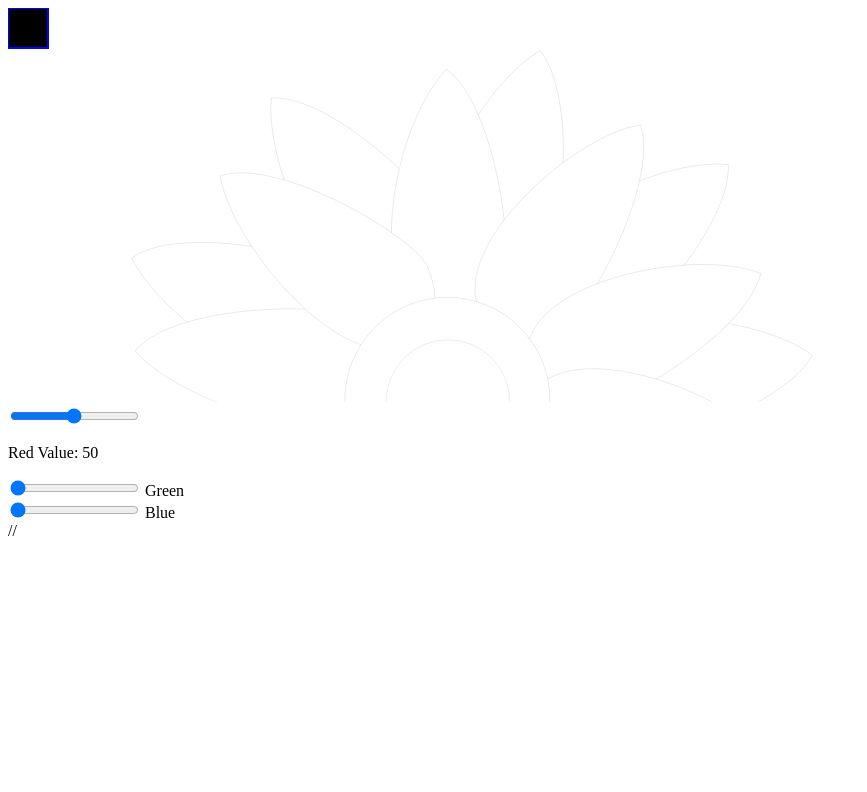
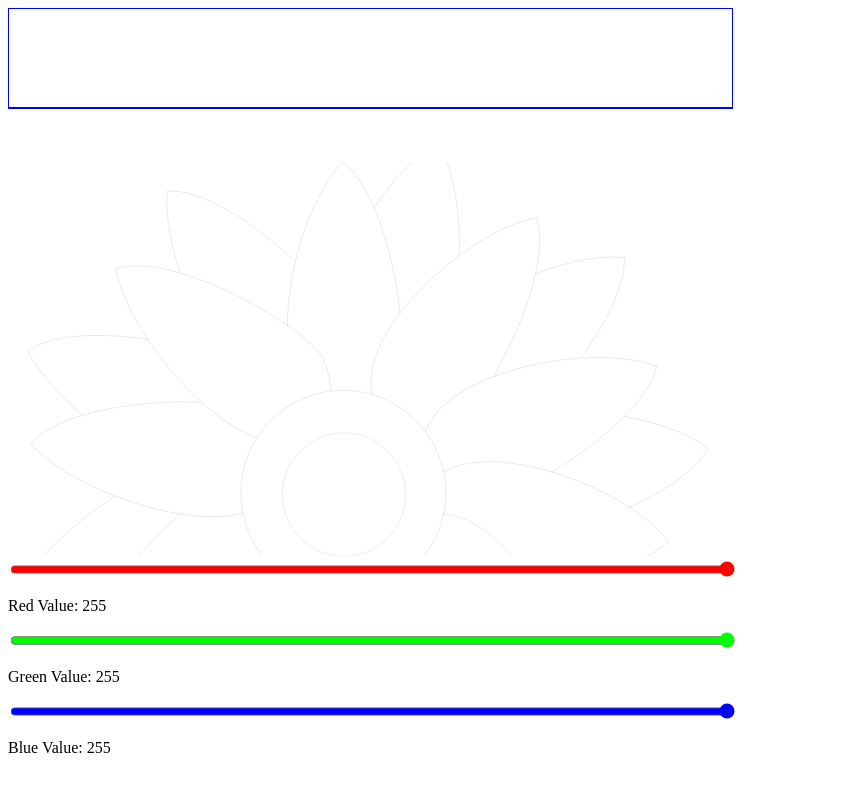
Before and after one commit to melflowers2023/coloring-book, a plain HTML site: page index.html in a window 1280 px wide. Shown: the whole page, without its empty margins (0-867 px from the left). Drawn offline with nearby package versions, Linux system fonts and the light colour scheme.

Commit message:
sliders change color

```diff
--- a/index.html
+++ b/index.html
@@ -4,27 +4,27 @@
 <style>
 #main {
 }
-  #sidebar {
+  /* #sidebar {
   float:left;
   width:60px;
   /* var _currentFill = "fill:#000"; */
-}
+
 </style>
 
 <div id="sidebar">
-  <svg id="swatches" width="60px" height="60px"  style="stroke: #000;stroke-width: 2; stroke-opacity: 0.1">
-     <rect id="first" style="fill:#000"    x="0"  y="0" width="40" height="40"/>
+  <svg id="swatches" width="725px" height="150px"  style="stroke: #000;stroke-width: 2; stroke-opacity: 0.1">
+     <rect id="first" style="fill:white"    x="0"  y="0" width="725" height="100"/>
      <!-- <rect style="fill:#f00"    x="0" y="40" width="40" height="40"/>  -->
      <!-- <rect style="fill:#7DBBE6" x="0"  y="80" width="40" height="40"/>
      <rect style="fill:#C3E4D8" x="0"  y="120" width="40" height="40"/> -->
-     <rect id="selection" style="stroke:#0000ff; stroke-opacity: 1;fill:none" x="0" y="0" width="40" height="40"/>
+     <rect id="selection" style="stroke:#0000ff; stroke-opacity: 1;fill:none" x="0" y="0" width="725" height="100"/>
   </svg>
 </div>
 
 <div id="main">
   <svg id="octocat"xmlns="http://www.w3.org/2000/svg" width="793.70076" height="393.7067066666666" style="fill:#fff;stroke: #000; stroke-opacity: 0.1">
     <title>Sun Flower Template</title>
-    <g id="layer2" transform="translate(114 66)" display="inline">
+    <g id="layer2" transform="translate(70 5)" display="inline">
     <g id="svg_27" transform="matrix(0.849029 0 0 0.849029 65.2874 25.9633)">
         <path id="svg_28" d="m335.662872,237.986206c29.202484,-24.342041 60.58606,-230.559322 9.385345,-295.979031c-73.760437,41.40971 -167.217957,217.611736 -116.882584,287.760891c50.335403,70.149139 107.90538,6.715332 107.497238,8.21814z"/>
         <path id="svg_29" d="m386.044678,310.854431c37.9216,-2.697144 183.860779,-151.734833 180.521729,-234.741455c-84.056488,-9.480042 -262.842316,78.93425 -262.968384,165.273926c-0.126099,86.339691 83.655823,68.486267 82.446655,69.467529z"/>
@@ -54,104 +54,120 @@
 
 </div>
 <div class="slidecontainer">
-  <input type="range" min="1" max="100" value="50" class="slider" id="myRange">
+  <input type="range" min="0" max="255" value="255" class="slider" id="redRange" style="accent-color: rgb(255, 0, 0)">
   <p> Red Value: <span id="demor"></span></p>
 </div>
-<!-- <div class="slidecontainer">
-  <input type="range" min="1" max="255" value="0" class="slider" id="myRange">
-  <p>Red Value: <span id="demo"></span></p>
-  Red
-</div> -->
 <div class="slidecontainer">
-  <input type="range" min="1" max="255" value="0" class="slider" id="myRange">
-  Green
+  <input type="range" min="0" max="255" value="255" class="slider" id="greenRange" style="accent-color: rgb(0, 255, 0)">
+  <p> Green Value: <span id="demog"></span></p>
 </div>
 <div class="slidecontainer">
-  <input type="range" min="1" max="255" value="0" class="slider" id="myRange">
-  Blue
+  <input type="range" min="0" max="255" value="255" class="slider" id="blueRange" style="accent-color: rgb(0, 0, 255)">
+  <p> Blue Value: <span id="demob"></span></p>
+  <style type="text/css" media="screen">
+
+    /* div {
+        margin-bottom: 1em;
+    } */
+
+    .slider {
+        width: 725px;
+        height: 15px;
+        /* min-height:     400px; */
+/* line-height:    400px; */
+    }
+
+</style>
 </div>
 <script src="https://ajax.googleapis.com/ajax/libs/jquery/1.9.0/jquery.min.js"></script>
 
-// <script>
-// color swatches
-/*
-      #cat          { fill:   #000; }
-      #pupils       { fill:   #AD5C51; }
-      #mouth       { fill:   #AD5C51; }
-      #face         { fill:   #F4CBB2; }
-      #nose       { fill:   #F00; }
-      #shadow-legs  { fill:   #7DBBE6; }
-      #eyes         { fill:   #FFF; }
-      #puddle     { fill:   #9CDAF1; }
-      #drop       { fill:   #9CDAF1; }
-      #octo       { fill:   #C3E4D8; }
-*/
-var  n_red = 0;
-var n_blue = 0;
-var n_green = 0;
+<script>
+
+var  n_red = 255;
+var n_blue = 255;
+var n_green = 255;
 var _currentColor = 000;
-_currentFill = "fill:" + _currentColor;
+var _currentFill = "fill:#white";
   var _currentMel = "fill:#" + _currentColor;
   "fill:" + _currentColor;
     $("#octocat").click(function (event) { $(event.target).attr('style', _currentFill); })
     var $swatches = $("#swatches");
     $swatches.click(function (event) {
       $swatch = $(event.target);
-      // $(event.target).attr('style', _currentFill);
       loc = [parseInt($swatch.attr('x'), 10), parseInt($swatch.attr('y'), 10)]
       $("#selection", $swatches).attr('x', loc[0]);
       $("#selection", $swatches).attr('y', loc[1]);
-      // _currentFill = "fill:#000";
-      // _currentColor = rgb(255, 99, 71);
       _currentColor = "rgb(" + n_red + "," + n_green + "," + n_blue + ")";
       _currentFill = "fill:" + _currentColor;
-      console.log($swatch.attr('style'));
-      console.log(_currentFill);
 
-      if ($swatch.attr('style') == "fill:#f00") {
-        n_red += 20;
-        // $("#first", $swatches).attr('x', loc[0]);
-        // $("#first", $("#swatches")).attr('style', "fill:red");
-        // $swatch.attr('style') = "fill:#7DBBE6";
-      }
-      if ($swatch.attr('style') == "fill:#7DBBE6") {
-        n_blue += 20;
-      }
-      if ($swatch.attr('style') == "fill:#C3E4D8") {
-        n_green += 20;
-      }
-      console.log(n_red + 1);
-      // _currentFill = $swatch.attr('style'); ;
+      // if ($swatch.attr('style') == "fill:#f00") {
+      //   n_red += 20;
+      // }
+      // if ($swatch.attr('style') == "fill:#7DBBE6") {
+      //   n_blue += 20;
+      // }
+      // if ($swatch.attr('style') == "fill:#C3E4D8") {
+      //   n_green += 20;
+      // }
     })
-    // var slider = document.getElementById("myRange");
-    // var output = output = document.getElementById("demo");
-    // output.innerHTML = slider.value;
-    // slider.onimput = function () {
-    //   output.innerHTML = this.value;
-    // }
+
 </script>
 <script>
-  var slider = document.getElementById("myRange");
+  var slider = document.getElementById("redRange");
   var output = document.getElementById("demor");
-  output.innerHTML = slider.value;
+  document.getElementById("demor").innerHTML = document.getElementById("redRange").value;
+  document.getElementById("demog").innerHTML = document.getElementById("greenRange").value;
+  document.getElementById("demob").innerHTML = document.getElementById("blueRange").value;
 
-  slider.oninput = function() {
+  document.getElementById("redRange").oninput = function() {
     document.getElementById("demor").innerHTML = this.value;
     n_red = this.value;
     _currentColor = "rgb(" + n_red + "," + n_green + "," + n_blue + ")";
-      _currentFill = "fill:" + _currentColor;
+    _currentFill = "fill:" + _currentColor;
     $("#first", $("#swatches")).attr('style', _currentFill );
+    $("#redRange").attr('style', "accent-color: rgb(" + n_red + ", 0, 0)");
   }
-//   </script>
+  document.getElementById("greenRange").oninput = function() {
+    document.getElementById("demog").innerHTML = this.value;
+    n_green = this.value;
+    _currentColor = "rgb(" + n_red + "," + n_green + "," + n_blue + ")";
+    _currentFill = "fill:" + _currentColor;
+    $("#first", $("#swatches")).attr('style', _currentFill );
+    $("#greenRange").attr('style', "accent-color: rgb(0, " + n_green + ", 0)");
 
-<!-- <rect style="fill:#f00"    x="0"  y="0" width="40" height="40"/> -->
+  }
+  document.getElementById("blueRange").oninput = function() {
+    document.getElementById("demob").innerHTML = this.value;
+    n_blue = this.value;
+    _currentColor = "rgb(" + n_red + "," + n_green + "," + n_blue + ")";
+    _currentFill = "fill:" + _currentColor;
+    $("#first", $("#swatches")).attr('style', _currentFill );
+    $("#blueRange").attr('style', "accent-color: rgb(0, 0," + n_blue + ")");
+  }
+  // change: (args: SliderChangeEventArgs) => {
+  //       if (args.value > 0 && args.value <= 25) {
+  //           // Change handle and range bar color to green when
+  //           (sliderHandle as HTMLElement).style.backgroundColor = 'green';
+  //           (sliderTrack as HTMLElement).style.backgroundColor = 'green';
+  //       } else if (args.value > 25 && args.value <= 50) {
+  //           // Change handle and range bar color to royal blue
+  //           (sliderHandle as HTMLElement).style.backgroundColor = 'royalblue';
+  //           (sliderTrack as HTMLElement).style.backgroundColor = 'royalblue';
+  //       } else if (args.value > 50 && args.value <= 75) {
+  //           // Change handle and range bar color to dark orange
+  //           (sliderHandle as HTMLElement).style.backgroundColor = 'darkorange';
+  //           (sliderTrack as HTMLElement).style.backgroundColor = 'darkorange';
+  //       } else if (args.value > 75 && args.value <= 100) {
+  //           // Change handle and range bar color to red
+  //           (sliderHandle as HTMLElement).style.backgroundColor = 'red';
+  //           (sliderTrack as HTMLElement).style.backgroundColor = 'red';
+  //       }
+  //   }
+ </script>
+
+
 
 </body>
 
-<!-- <svg id="swatches" width="60px" height="200px" viewBox="-4 -4 60 200" style="stroke: #000;stroke-width: 2; stroke-opacity: 0.1">
-  <rect style= _currentColor;   x="40"  y="0" width="40" height="40"/> -->
-
-
-  <!-- <rect id="selection" style="stroke:#0000ff; stroke-opacity: 1;fill:none" x="0" y="0" width="40" height="40"/> -->
 </svg>
 </html>
```
